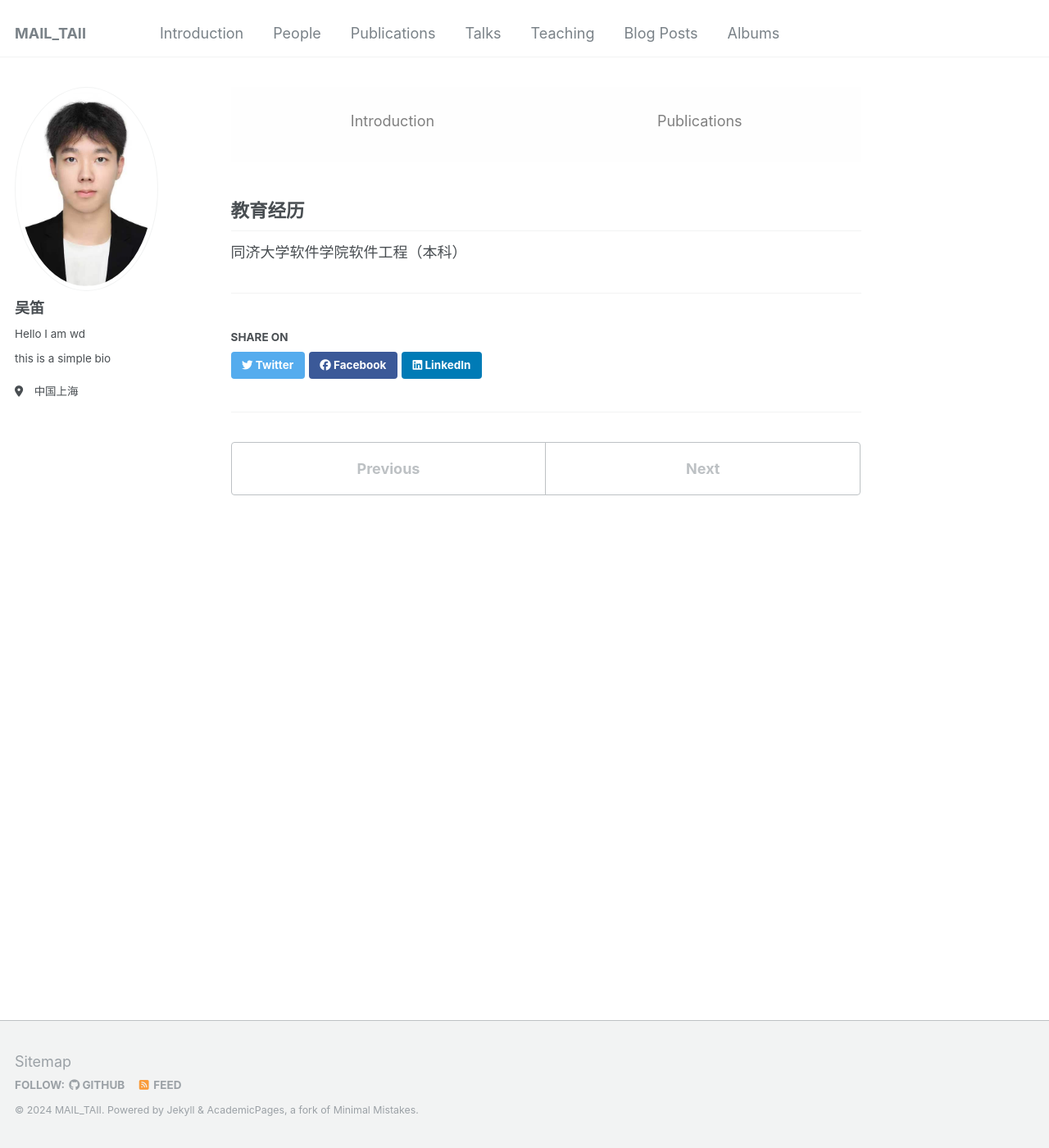
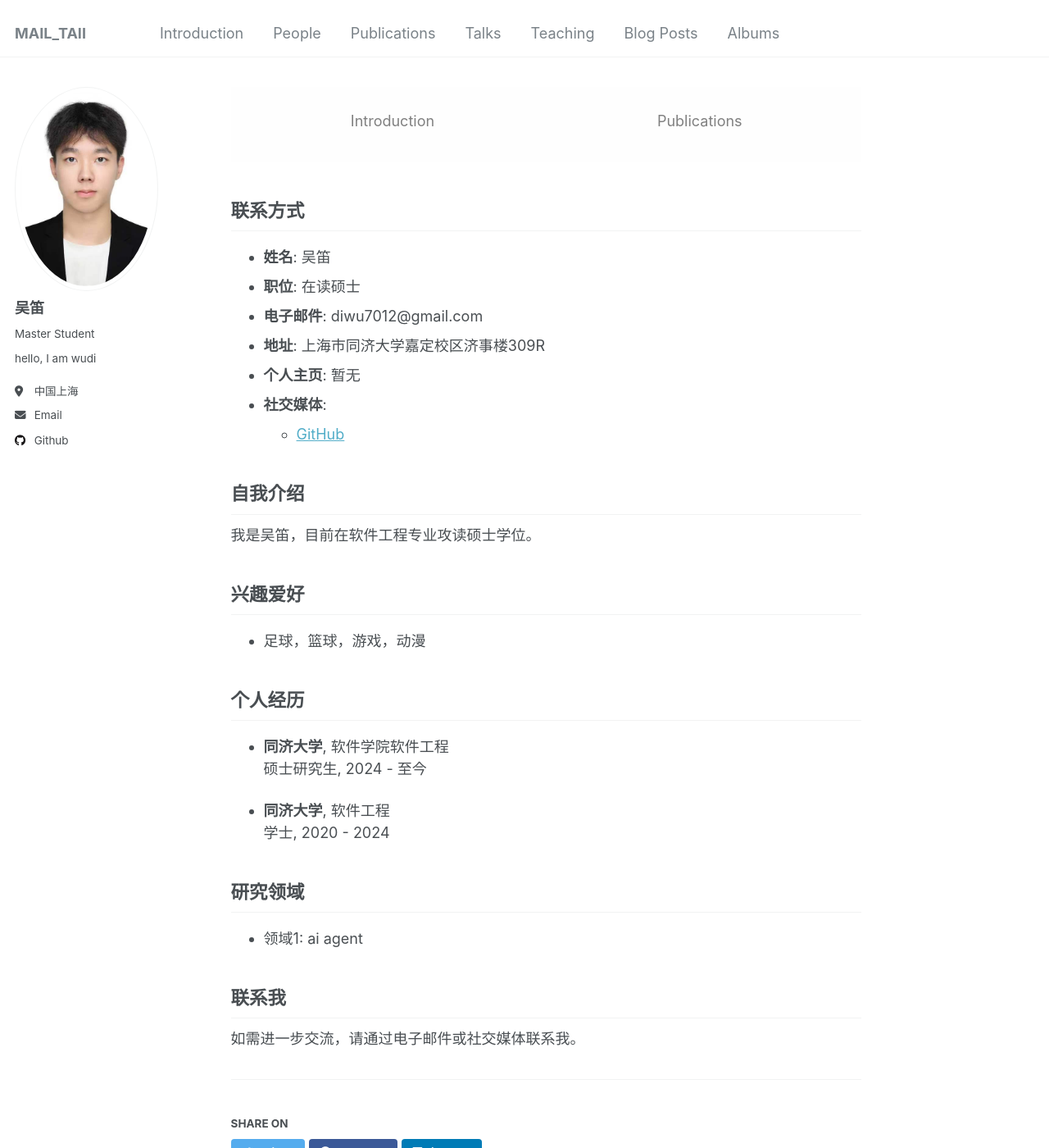
Before and after one commit to mail-taii/MAIL_TAII, a Jekyll site: the page built from _people/2_master_wd/2_master_wd.md, in a window 1280 px wide and 1400 px high. Shown: the whole window at 82% size. Built offline with Jekyll 4.4.1, drawn with Linux system fonts in a browser that asks for light colours.

Commit message:
更新吴笛个人信息

```diff
--- a/_people/2_master_wd/2_master_wd.md
+++ b/_people/2_master_wd/2_master_wd.md
@@ -4,16 +4,51 @@ collection: people
 type: "Person"
 level: "master"
 permalink: /people/wd
-venue: "UC San Francisco, Department of Testing"
-date: 2012-03-01
 location: "中国上海"
-description: "Hello I am wd"
+description: "Master Student"
 avatar: "avatar/吴笛图片.jpg"
+email: "diwu7012@gmail.com"
+github: "https://github.com/poopoo3882"
 slug: "wd"
-bio: "this is a simple bio"
+bio: "hello, I am wudi"
 links:
   - "publications"
 ---
 
-## 教育经历
-同济大学软件学院软件工程（本科）
+## 联系方式
+
+- **姓名**: 吴笛
+- **职位**: 在读硕士
+- **电子邮件**: diwu7012@gmail.com
+- **地址**: 上海市同济大学嘉定校区济事楼309R
+- **个人主页**: 暂无
+- **社交媒体**:
+    - [GitHub](https://github.com/poopoo3882)
+
+
+
+## 自我介绍
+
+我是吴笛，目前在软件工程专业攻读硕士学位。
+
+## 兴趣爱好
+
+- 足球，篮球，游戏，动漫
+
+## 个人经历
+
+- **同济大学**, 软件学院软件工程
+  硕士研究生, 2024 - 至今
+
+- **同济大学**, 软件工程
+  学士, 2020 - 2024
+
+
+## 研究领域
+
+- 领域1: ai agent
+
+
+## 联系我
+
+如需进一步交流，请通过电子邮件或社交媒体联系我。
```
Also changed, not shown: _people/2_master_wyt/2_master_wyt.md (+4 -4 lines).
